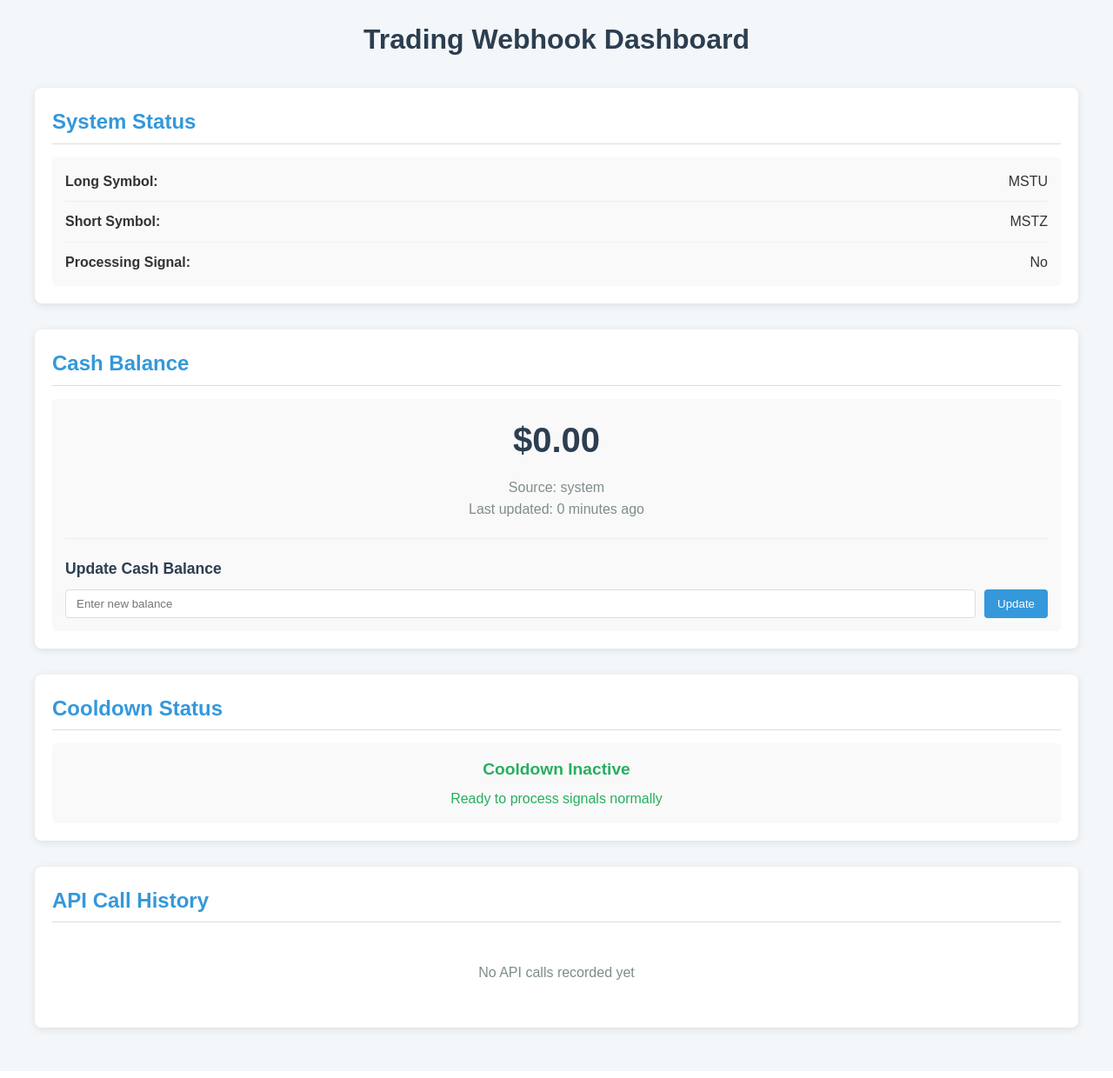
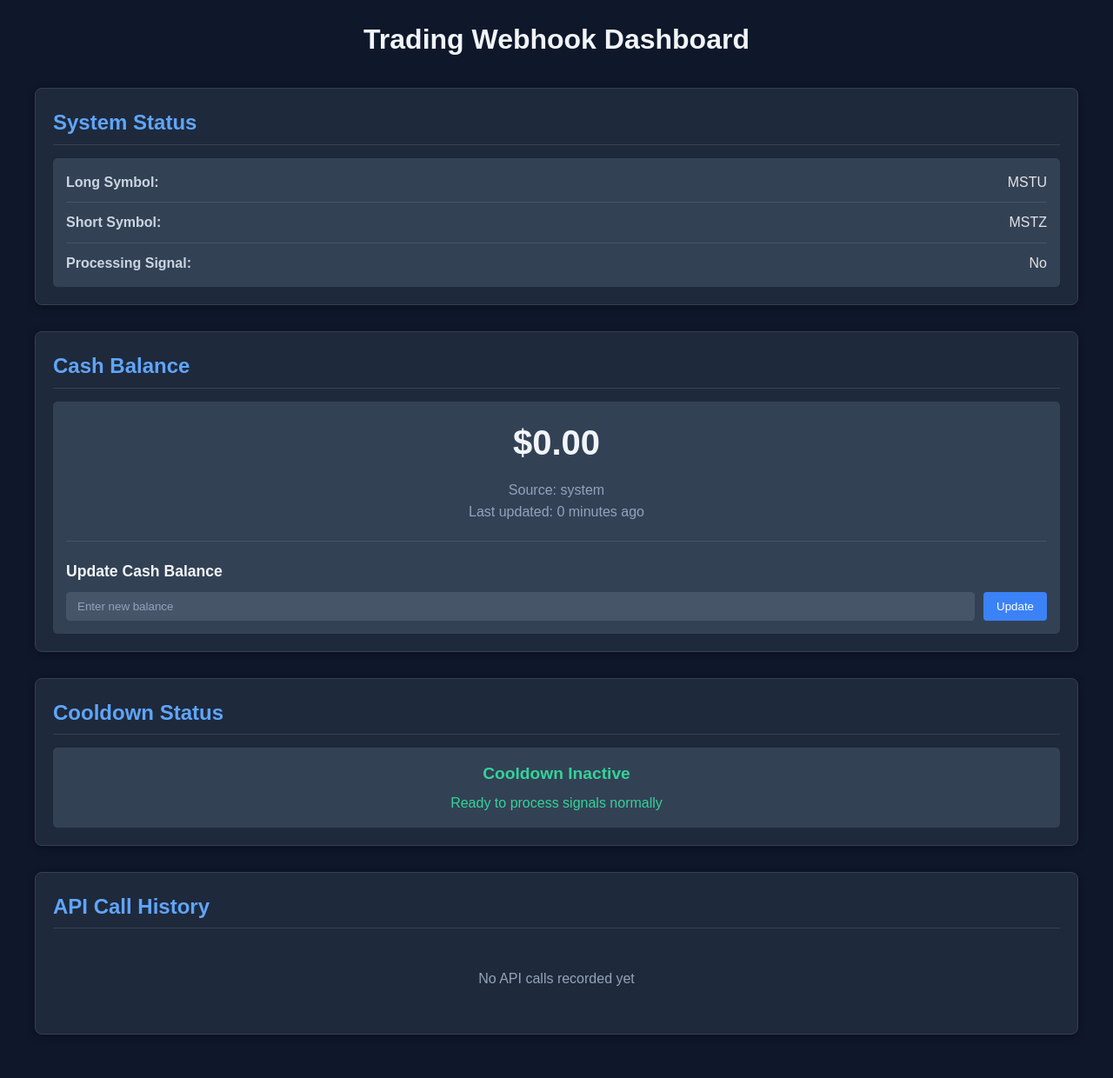
Before and after one commit to naikamit/April10, a FastAPI app: page / in a window 1280 px wide. Shown: the whole page at 87% size. Before the commit the page ends 1191 px from the top, so only its background shows below. Run offline with FastAPI, Linux system fonts and the light colour scheme.

Commit message:
Update style.css

```diff
--- a/static/style.css
+++ b/static/style.css
@@ -1,4 +1,4 @@
-/* static/style.css - Dashboard styles */
+/* static/style.css - Dashboard styles (Dark Mode) */
 * {
     box-sizing: border-box;
     margin: 0;
@@ -8,8 +8,8 @@
 body {
     font-family: Arial, sans-serif;
     line-height: 1.6;
-    color: #333;
-    background-color: #f4f7f9;
+    color: #e4e4e7;
+    background-color: #0f172a;
     padding: 20px;
 }
 
@@ -21,13 +21,13 @@ body {
 h1 {
     text-align: center;
     margin-bottom: 30px;
-    color: #2c3e50;
+    color: #f1f5f9;
 }
 
 h2 {
-    color: #3498db;
+    color: #60a5fa;
     margin-bottom: 15px;
-    border-bottom: 1px solid #ddd;
+    border-bottom: 1px solid #374151;
     padding-bottom: 5px;
 }
 
@@ -36,16 +36,17 @@ h2 {
 .cooldown-section,
 .api-section {
     margin-bottom: 30px;
-    background-color: white;
+    background-color: #1e293b;
     border-radius: 8px;
     padding: 20px;
-    box-shadow: 0 2px 10px rgba(0, 0, 0, 0.1);
+    box-shadow: 0 2px 10px rgba(0, 0, 0, 0.3);
+    border: 1px solid #334155;
 }
 
 .status-card,
 .cash-card,
 .cooldown-card {
-    background-color: #f9f9f9;
+    background-color: #334155;
     border-radius: 5px;
     padding: 15px;
 }
@@ -55,7 +56,7 @@ h2 {
     justify-content: space-between;
     margin-bottom: 10px;
     padding-bottom: 10px;
-    border-bottom: 1px solid #eee;
+    border-bottom: 1px solid #475569;
 }
 
 .status-item:last-child {
@@ -66,17 +67,18 @@ h2 {
 
 .label {
     font-weight: bold;
+    color: #cbd5e1;
 }
 
 .value.active {
-    color: #e74c3c;
+    color: #f87171;
     font-weight: bold;
 }
 
 .cash-amount {
     font-size: 2.5rem;
     font-weight: bold;
-    color: #2c3e50;
+    color: #f1f5f9;
     text-align: center;
     margin-bottom: 10px;
 }
@@ -84,19 +86,19 @@ h2 {
 .cash-details {
     text-align: center;
     margin-bottom: 20px;
-    color: #7f8c8d;
+    color: #94a3b8;
 }
 
 .update-form {
     margin-top: 20px;
-    border-top: 1px solid #eee;
+    border-top: 1px solid #475569;
     padding-top: 20px;
 }
 
 .update-form h3 {
     margin-bottom: 10px;
     font-size: 1.1rem;
-    color: #2c3e50;
+    color: #f1f5f9;
 }
 
 .form-group {
@@ -107,12 +109,24 @@ h2 {
 input[type="number"] {
     flex: 1;
     padding: 8px 12px;
-    border: 1px solid #ddd;
+    border: 1px solid #475569;
     border-radius: 4px;
+    background-color: #475569;
+    color: #e4e4e7;
+}
+
+input[type="number"]::placeholder {
+    color: #94a3b8;
+}
+
+input[type="number"]:focus {
+    outline: none;
+    border-color: #60a5fa;
+    box-shadow: 0 0 0 2px rgba(96, 165, 250, 0.2);
 }
 
 button {
-    background-color: #3498db;
+    background-color: #3b82f6;
     color: white;
     border: none;
     padding: 8px 15px;
@@ -122,17 +136,17 @@ button {
 }
 
 button:hover {
-    background-color: #2980b9;
+    background-color: #2563eb;
 }
 
 .cooldown-active {
     text-align: center;
-    color: #e74c3c;
+    color: #f87171;
 }
 
 .cooldown-inactive {
     text-align: center;
-    color: #27ae60;
+    color: #34d399;
 }
 
 .cooldown-label {
@@ -153,9 +167,10 @@ button:hover {
 }
 
 .api-call {
-    background-color: #f9f9f9;
+    background-color: #334155;
     border-radius: 5px;
     padding: 15px;
+    border: 1px solid #475569;
 }
 
 .api-call-header {
@@ -163,11 +178,11 @@ button:hover {
     justify-content: space-between;
     margin-bottom: 10px;
     padding-bottom: 10px;
-    border-bottom: 1px solid #eee;
+    border-bottom: 1px solid #475569;
 }
 
 .timestamp {
-    color: #7f8c8d;
+    color: #94a3b8;
     font-size: 0.9rem;
 }
 
@@ -177,16 +192,16 @@ button:hover {
 
 .status.filled,
 .status.accepted {
-    color: #27ae60;
+    color: #34d399;
 }
 
 .status.ValidationError,
 .status.error {
-    color: #e74c3c;
+    color: #f87171;
 }
 
 .status.unknown {
-    color: #7f8c8d;
+    color: #94a3b8;
 }
 
 .api-call-content {
@@ -201,21 +216,23 @@ button:hover {
 
 h4 {
     margin-bottom: 5px;
-    color: #2c3e50;
+    color: #f1f5f9;
 }
 
 pre {
-    background-color: #f0f0f0;
+    background-color: #475569;
+    color: #e4e4e7;
     padding: 10px;
     border-radius: 4px;
     overflow-x: auto;
     font-size: 0.85rem;
+    border: 1px solid #64748b;
 }
 
 .no-api-calls {
     text-align: center;
     padding: 30px;
-    color: #7f8c8d;
+    color: #94a3b8;
 }
 
 @media (max-width: 768px) {
```
